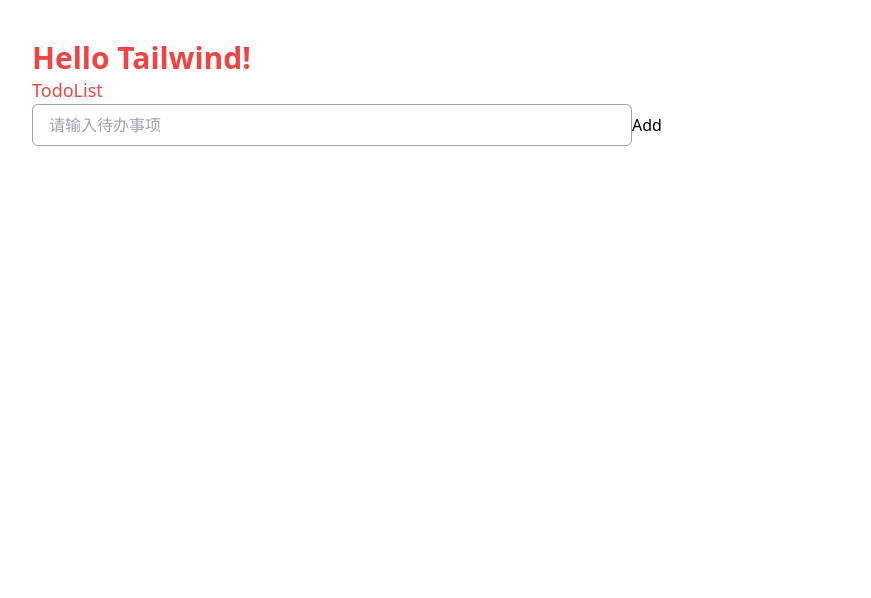
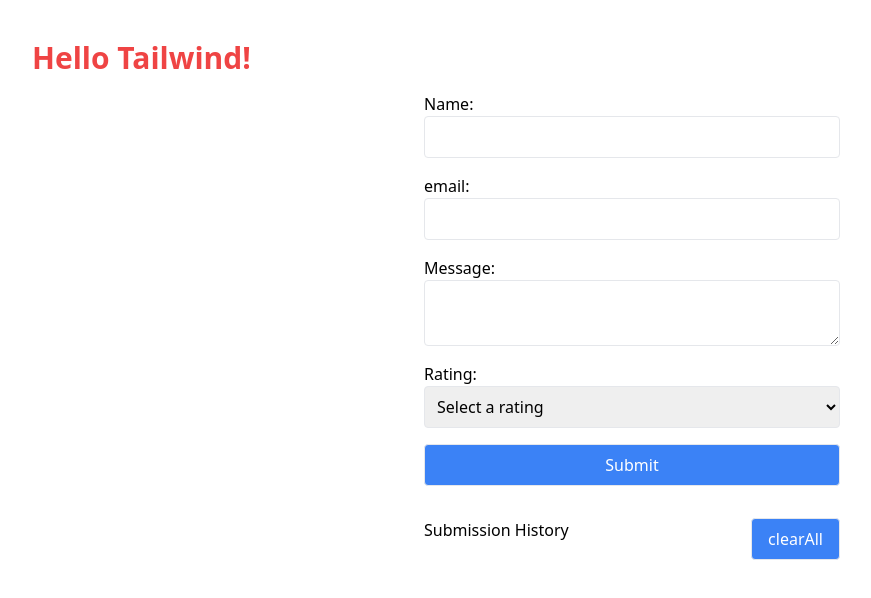
Before and after one commit to JeffReborn/react-practice-projects, a React (Vite) app: page / in a window 1280 px wide. Shown: the top 598 px of the page, without its empty margins (8-879 px from the left). Built offline with nearby package versions, Linux system fonts and the light colour scheme.

Commit message:
MiniSurveyForm v1.0

```diff
--- a/src/App.tsx
+++ b/src/App.tsx
@@ -2,14 +2,15 @@
 // import reactLogo from "./assets/react.svg";
 // import viteLogo from "/vite.svg";
 // import "./App.css";
-import TodoList from './components/todolist/todolist';
+// import TodoList from './components/todolist/todolist';
+import MiniSurveyForm from './components/miniSurveyForm';
 
 export default function App() {
   return (
     <div className="p-10">
       <h1 className="text-3xl font-bold text-red-500">Hello Tailwind!</h1>
       {/* <TodoList /> */}
-      <TodoList />
+      <MiniSurveyForm />
     </div>
   );
 }
--- /dev/null
+++ b/src/commonComponents/formField/index.tsx
@@ -0,0 +1,50 @@
+type FormFieldProps = {
+  label: string;
+  type: string;
+  name: string;
+  value: string;
+  onChange: (e: React.ChangeEvent<any>) => void;
+  options?: string[];
+  className?: string;
+};
+
+function FromField({
+  label,
+  type = 'text',
+  name,
+  value,
+  onChange,
+  options = [],
+  className = 'border rounded p-2',
+}: FormFieldProps) {
+  const renderInput = () => {
+    const commonProps = {
+      name,
+      value,
+      onChange,
+      className,
+    };
+    const inputTypes: Record<string, React.ReactNode> = {
+      text: <input type="text" {...commonProps} />,
+      email: <input type="email" {...commonProps} />,
+      textarea: <textarea {...commonProps} />,
+      select: (
+        <select {...commonProps}>
+          <option value="">Select a rating</option>
+          {options.map((option) => (
+            <option key={option} value={option}>
+              {option}
+            </option>
+          ))}
+        </select>
+      ),
+    };
+    return inputTypes[type] || inputTypes.text;
+  };
+  return (
+    <label className="flex flex-col">
+      {label}: {renderInput()}
+    </label>
+  );
+}
+export default FromField;
--- /dev/null
+++ b/src/components/miniSurveyForm/index.tsx
@@ -0,0 +1,127 @@
+import React, { useEffect, useRef, useState } from 'react';
+import type { formValues } from './type';
+import FormField from '../../commonComponents/formField';
+function MiniSurveyForm() {
+  const initialFormValue: formValues = {
+    name: '',
+    email: '',
+    message: '',
+    rating: '',
+  };
+
+  const [values, setValues] = useState(initialFormValue);
+  const didInit = useRef(false);
+  const [historyList, setHistoryList] = useState<formValues[]>([]);
+
+  useEffect(() => {
+    if (didInit.current) return;
+    didInit.current = true;
+
+    const storedData = localStorage.getItem('formData');
+    if (storedData) {
+      try {
+        const parsed = JSON.parse(storedData);
+        if (Array.isArray(parsed)) {
+          setHistoryList(parsed);
+        }
+      } catch (e) {
+        console.error('Failed to parse formData');
+      }
+    }
+  }, []);
+
+  const handleSubmit = (e: React.FormEvent) => {
+    e.preventDefault();
+    // Handle form submission logic here
+    console.log(values, 'submit--');
+    const updateHistory = [...historyList, values];
+    setHistoryList(updateHistory);
+    localStorage.setItem('formData', JSON.stringify(updateHistory));
+    setValues(initialFormValue);
+  };
+
+  const handleChange = (
+    e: React.ChangeEvent<HTMLInputElement | HTMLTextAreaElement | HTMLSelectElement>
+  ) => {
+    const { name, value } = e.target;
+    setValues((prevValues) => ({
+      ...prevValues,
+      [name]: value,
+    }));
+  };
+  const handleClearAll = () => {
+    setHistoryList([]);
+    localStorage.removeItem('formData');
+  };
+
+  return (
+    <>
+      <form onSubmit={handleSubmit} className="flex flex-col gap-4 p-4 max-w-md mx-auto">
+        <FormField
+          label="Name"
+          type="text"
+          name="name"
+          value={values.name}
+          onChange={handleChange}
+          className="border rounded p-2"
+        />
+
+        <FormField
+          label="email"
+          type="email"
+          name="email"
+          value={values.email}
+          onChange={handleChange}
+          className="border rounded p-2"
+        />
+        <FormField
+          label="Message"
+          type="textarea"
+          name="message"
+          value={values.message}
+          onChange={handleChange}
+          className="border rounded p-2"
+        />
+
+        <FormField
+          label="Rating"
+          type="select"
+          name="rating"
+          value={values.rating}
+          onChange={handleChange}
+          options={['1', '2', '3', '4', '5']}
+        />
+        <button
+          type="button"
+          className="border rounded px-4 py-2 bg-blue-500 text-white"
+          onClick={handleSubmit}
+        >
+          Submit
+        </button>
+      </form>
+      <div className="p-4 gap-4 max-w-md mx-auto">
+        <div className="flex justify-between">
+          <p>Submission History</p>
+          <button
+            className="border rounded px-4 py-2 bg-blue-500 text-white"
+            onClick={handleClearAll}
+          >
+            clearAll
+          </button>
+        </div>
+        <ul>
+          {historyList.map((item, index) => (
+            <li key={index} className="border-b py-2">
+              <p>Name: {item.name}</p>
+              <p>Email: {item.email}</p>
+              <p>Message: {item.message}</p>
+              <p>Rating: {item.rating}</p>
+            </li>
+          ))}
+        </ul>
+      </div>
+    </>
+  );
+}
+
+export default MiniSurveyForm;
--- /dev/null
+++ b/src/components/miniSurveyForm/type.ts
@@ -0,0 +1,6 @@
+export interface formValues {
+  name: string;
+  email: string;
+  message: string;
+  rating: string;
+}
```
